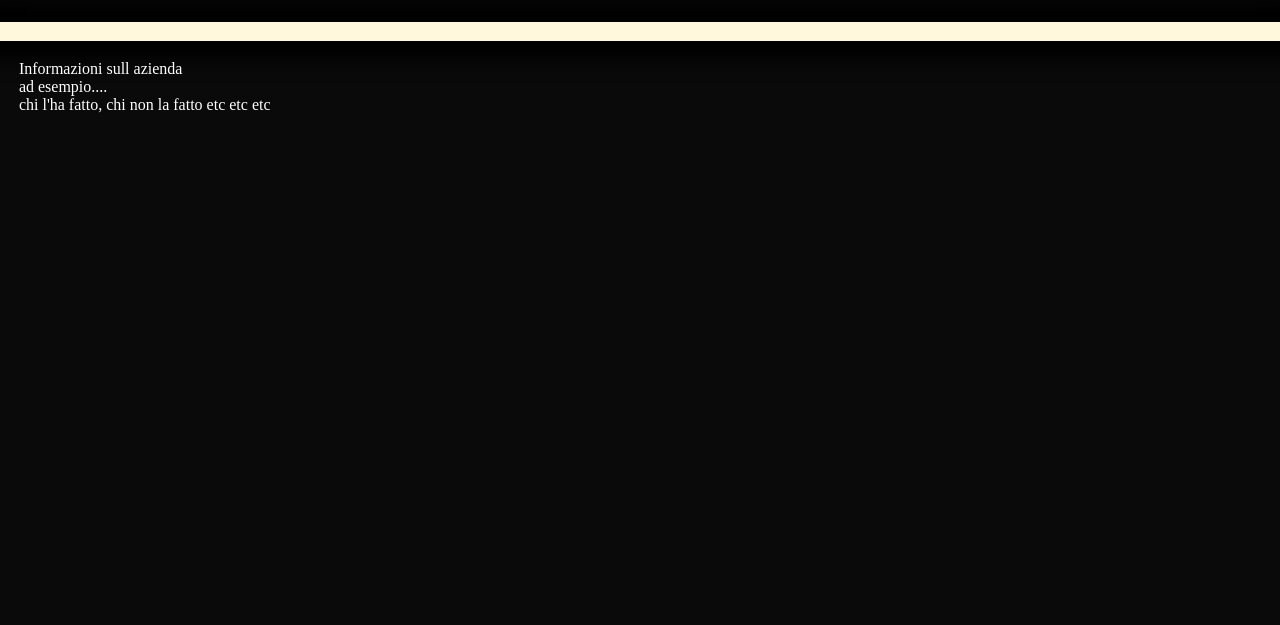
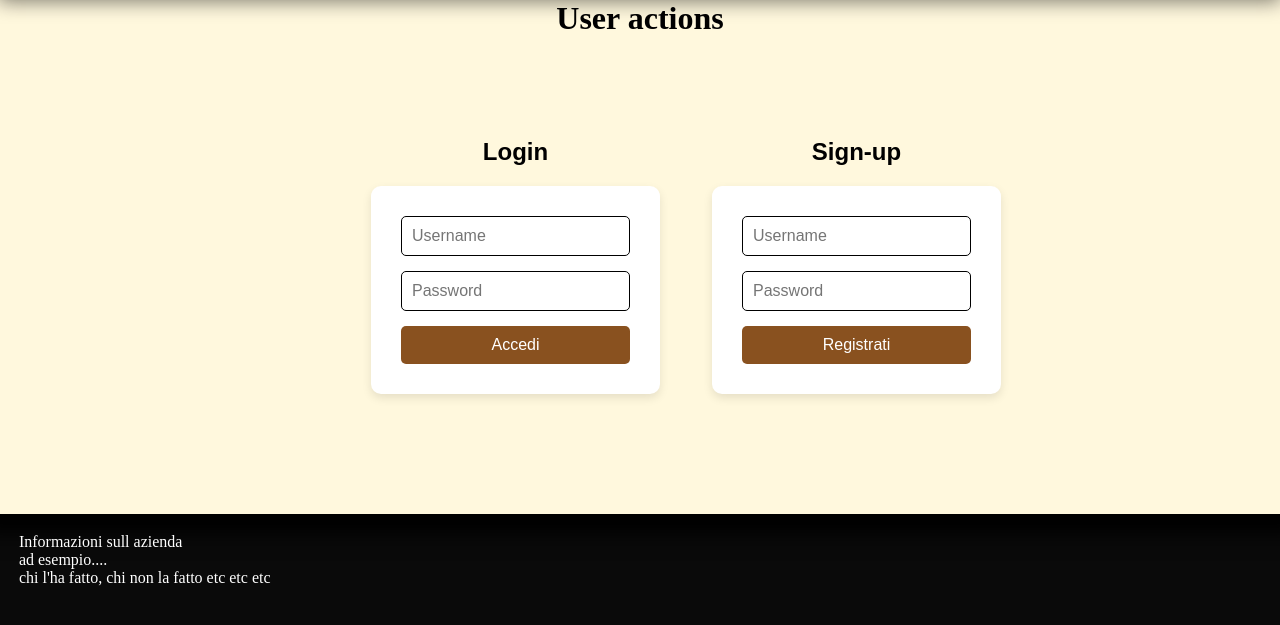
Before and after one commit to Bachk6/Progetto-Volta, a Django app: page /user/ in a window 1280 px wide. Shown: the part 62-687 px from the top of the page. Run offline with Django 5.2, Linux system fonts and the light colour scheme.

Commit message:
template utenti, aggiornato css

```diff
--- a/media/frontend/general.css
+++ b/media/frontend/general.css
@@ -86,3 +86,45 @@ a:hover{
 .imgicon:hover{
     cursor:pointer
 }
+
+.auth-table {
+  width: 100%;
+  max-width: 800px;
+  margin: 50px auto;
+  border-spacing: 50px;
+  text-align: center;
+  font-family: Arial, sans-serif;
+}
+
+.auth-form {
+  display: flex;
+  flex-direction: column;
+  gap: 15px;
+  background-color: white;
+  padding: 30px;
+  border-radius: 10px;
+  box-shadow: 0 4px 10px rgba(0, 0, 0, 0.1);
+}
+
+.auth-form input[type="text"],
+.auth-form input[type="password"] {
+  padding: 10px;
+  border: 1px solid black;
+  border-radius: 5px;
+  font-size: 16px;
+}
+
+.auth-form button {
+  padding: 10px;
+  background-color: rgb(137, 81, 31);
+  color: white;
+  border: none;
+  border-radius: 5px;
+  font-size: 16px;
+  cursor: pointer;
+  transition: background-color 0.3s ease;
+}
+
+.auth-form button:hover {
+  background-color: rgb(110, 55, 7);
+}
--- a/sitomuseo/templates/user.html
+++ b/sitomuseo/templates/user.html
@@ -1 +1,26 @@
 {% extends 'base.html' %}
+{% block title %} User actions {% endblock %}
+{% block pagetitle %} Login or Sign-up {% endblock %}
+
+{% block content %}
+<table class="auth-table">
+  <tr>
+    <td>
+      <h2>Login</h2>
+      <form class="auth-form" method="post" action=''>
+        <input type="text" id="user" name="user" placeholder="Username">
+        <input type="password" id="psw" name="psw" placeholder="Password">
+        <button type="submit">Accedi</button>
+      </form>
+    </td>
+    <td>
+      <h2>Sign-up</h2>
+      <form class="auth-form" method="post" action=''>
+        <input type="text" id="user" name="user" placeholder="Username">
+        <input type="password" id="psw" name="psw" placeholder="Password">
+        <button type="submit">Registrati</button>
+      </form>
+    </td>
+  </tr>
+</table>
+{% endblock %}
```
